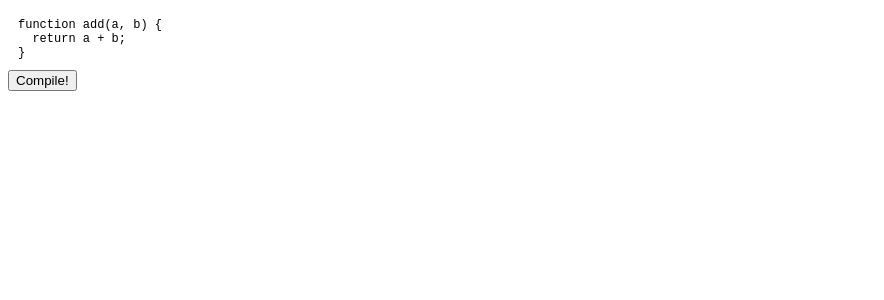
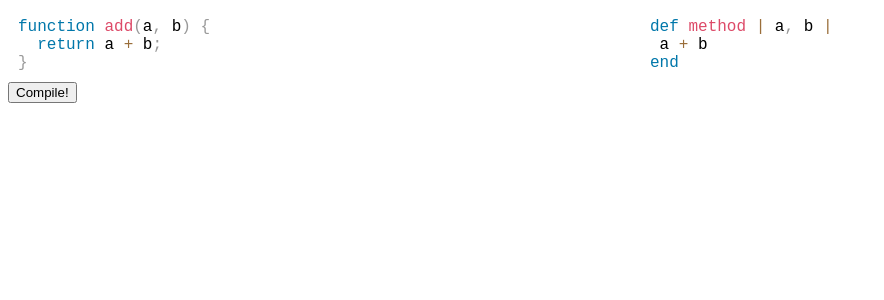
Before and after one commit to jhalvorson/javascript-to-ruby-compiler, a Next.js app: page / in a window 1280 px wide. Shown: the top 300 px of the page, without its empty margins (0-884 px from the left). Built offline with nearby package versions, Linux system fonts and the light colour scheme.

Commit message:
very basic UI

```diff
--- a/compiler/src/generator.js
+++ b/compiler/src/generator.js
@@ -2,6 +2,8 @@
  * This is the file that "generates" the Ruby code from JS.
  *
  * It loops through the AST and transforms the code.
+ *
+ * NOTE: try not to use backticks as it messes with the formatting
 */
 
 /**
@@ -57,19 +59,12 @@ function generator(node) {
 
     case 'FunctionDeclaration':
       const method = `def ${node.id.name}`;
+
       if (node.params.length) {
-        return `
-        ${method} | ${node.params.map(generator).join(', ')} |
-          ${node.body.body.map(generator)}
-        end
-        `
+        return method + " | " + node.params.map(generator).join(', ') + " |\n" + " " + node.body.body.map(generator) + "\n" + "end"
       }
 
-      return `
-      ${method}
-        ${node.body.body.map(generator)}
-      end
-      `;
+      return method + "\n" + node.body.body.map(generator) + "\n" + "end";
 
     case 'BinaryExpression':
       return `${generator(node.left)} ${node.operator} ${generator(node.right)}`;
--- a/pages/index.tsx
+++ b/pages/index.tsx
@@ -3,17 +3,18 @@ import { highlight, languages } from "prismjs/components/prism-core";
 import "prismjs/components/prism-clike";
 import "prismjs/components/prism-javascript";
 import "prismjs/themes/prism.css"; //Example style, you can use another
-import { useCallback, useState } from "react";
+import "prismjs/components/prism-ruby";
+import { useState } from "react";
 import compiler from "../compiler/src/compiler";
 
 export default function Home() {
   const [code, setCode] = useState(`function add(a, b) {\n  return a + b;\n}`);
-  const [ruby, setRuby] = useState(``);
+  const [ruby, setRuby] = useState(`def method | a, b | \n a + b \nend`);
 
-  const handleCompilation = useCallback(() => {
+  const handleCompilation = () => {
     const rubyCode = compiler(code);
     setRuby(rubyCode);
-  }, [code]);
+  };
 
   return (
     <div>
@@ -21,21 +22,25 @@ export default function Home() {
         <Editor
           value={code}
           onValueChange={(code) => setCode(code)}
-          highlight={(code) => highlight(code, {}, "javascript")}
+          highlight={(code) =>
+            highlight(code, languages.javascript, "javascript")
+          }
           padding={10}
           style={{
             fontFamily: '"Fira code", "Fira Mono", monospace',
-            fontSize: 12,
+            fontSize: 16,
+            flex: 1,
           }}
         />
         <Editor
           value={ruby}
           onValueChange={console.log}
-          highlight={(code) => highlight(code, {}, "ruby")}
+          highlight={(code) => highlight(code, languages.ruby, "ruby")}
           padding={10}
           style={{
             fontFamily: '"Fira code", "Fira Mono", monospace',
-            fontSize: 12,
+            fontSize: 16,
+            flex: 1,
           }}
         />
       </div>
```
